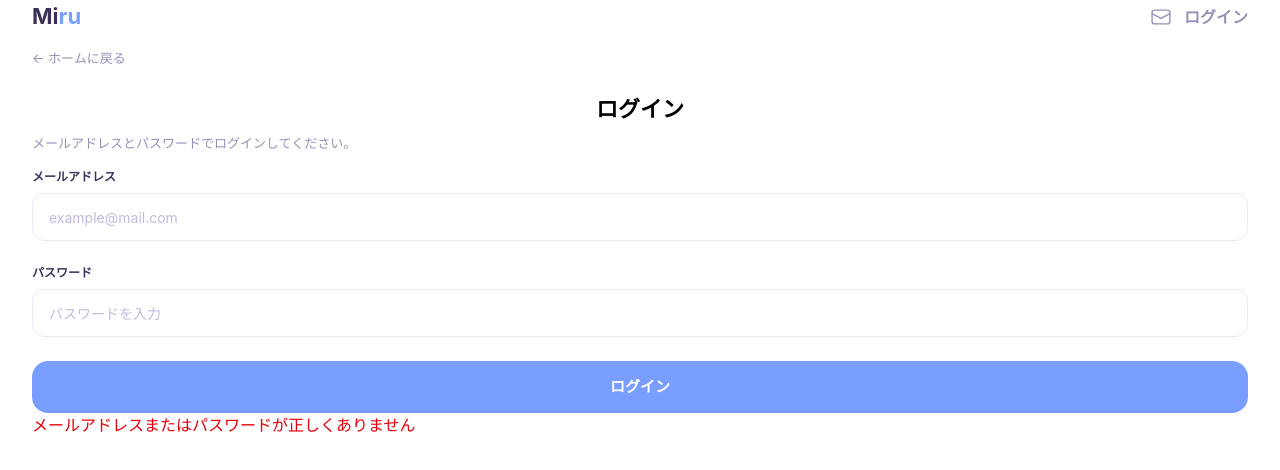
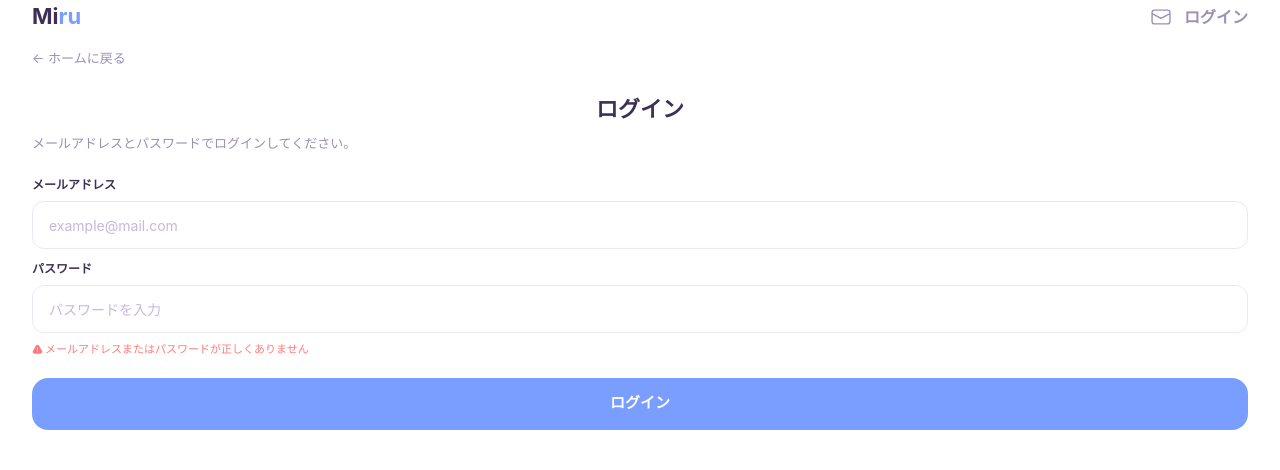
Before and after one commit to risa-h1108/Miru, a React (Vite) app: page /login in a window 1280 px wide. Both pictures are taken after a click on the button "ログイン". Shown: the top 470 px of the page. Built offline with nearby package versions, Linux system fonts and the light colour scheme; no server answers.

Commit message:
feat: Loginの見た目を調整(エラー文の位置・警告アイコン・ログインの文字色色・余白)

```diff
--- a/src/auth/Login.tsx
+++ b/src/auth/Login.tsx
@@ -4,6 +4,7 @@ import { useNavigate } from "react-router-dom";
 import { supabase } from "../lib/supabase";
 import Button from "../components/Button";
 import Header from "../components/Header";
+import { Icon } from "@iconify/react";
 
 export default function Login() {
   //処理のあとで移動するので、Link ではなくuseNavigateを使用
@@ -40,8 +41,10 @@ export default function Login() {
   return (
     <div className="px-8">
       <Header />
-      <h1 className="mb-2 text-center text-[22px] font-semibold">ログイン</h1>
-      <p className="mb-4 text-[13px] text-[#9B8FB5]">
+      <h1 className="mb-2 text-center text-[22px] text-[#3D3058] font-semibold">
+        ログイン
+      </h1>
+      <p className="mb-6 text-[13px] text-[#9B8FB5]">
         メールアドレスとパスワードでログインしてください。
       </p>
 
@@ -57,7 +60,7 @@ export default function Login() {
         id="email"
         //border-[○○ px]:境界線の太さを○○ pxにする
         //placeholder:text-[#○○]：プレースホルダー(入力前の薄い文字)の文字色をつける
-        className="w-full px-4 mb-6 text-sm h-12 rounded-xl bg-white border-[1.5px] border-[#EDE6FA] placeholder:text-[#C5B8DC]"
+        className="w-full px-4 mb-3 text-sm h-12 rounded-xl text-[#3D3058] bg-white border-[1.5px] border-[#EDE6FA] placeholder:text-[#C5B8DC]"
         type="email"
         value={form.email}
         //placeholder:入力前の薄い文字
@@ -81,7 +84,7 @@ export default function Login() {
         id="password"
         //border-[○○ px]:境界線の太さを○○ pxにする
         //placeholder:text-[#○○]：プレースホルダー(入力前の薄い文字)の文字色をつける
-        className="w-full px-4 mb-6 text-sm h-12 rounded-xl bg-white border-[1.5px] border-[#EDE6FA] placeholder:text-[#C5B8DC]"
+        className="w-full px-4 text-sm h-12 rounded-xl text-[#3D3058] bg-white border-[1.5px] border-[#EDE6FA] placeholder:text-[#C5B8DC]"
         //type="password"にすると、入力された文字表示が「●」で隠れる
         type="password"
         value={form.password}
@@ -93,17 +96,32 @@ export default function Login() {
         onChange={(e) => setForm({ ...form, password: e.target.value })}
       />
 
-      {/* ログインボタン */}
-      {/* ログインボタンの色・文字の大きさ・太さはvariantの"primary"で決めている
-      　　　ボタンの形は、Buttonコンポーネントで決めている */}
-      {/* ボタンを押したらonClickが動き、supabaseへemail,password確認の処理が実施される */}
-      <Button variant="primary" onClick={handleLogin}>
-        ログイン
-      </Button>
-
       {/* エラーメッセージがあるなら(=エラーなら)、赤字でエラーメッセージを表示する */}
       {/* &&：「左が成り立つなら、右を表示する」の意味 */}
-      {errorMessage && <p className="text-red-600">{errorMessage}</p>}
+      {/* mt-2：入力欄のすぐ下に出す。エラーがないときは、この要素ごと存在しない */}
+      {/* flex items-center：アイコンと文字を横に並べて、縦の位置をそろえる */}
+      {errorMessage && (
+        <p
+          role="alert" //role:あとから出るエラー文を出た瞬間に読み上げさせる合図
+          className="mt-2 text-[11px] flex items-center gap-0.5 text-[#FF7B7B]"
+        >
+          {/* 色はつけず、親の<p>の文字色(#FF7B7B)を引き継ぐ */}
+          <Icon icon="fluent:warning-16-filled" />
+          {errorMessage}
+        </p>
+      )}
+
+      {/* ログインボタン */}
+
+      {/* mt-5：エラーの有無で間隔を変えない為、ボタンの上の余白を下記のdivタブで保持。 */}
+      <div className="mt-5">
+        {/* ログインボタンの色・文字の大きさ・太さはvariantの"primary"で決めている
+      　　　ボタンの形は、Buttonコンポーネントで決めている */}
+        {/* ボタンを押したらonClickが動き、supabaseへemail,password確認の処理が実施される */}
+        <Button variant="primary" onClick={handleLogin}>
+          ログイン
+        </Button>
+      </div>
     </div>
   );
 }
```
